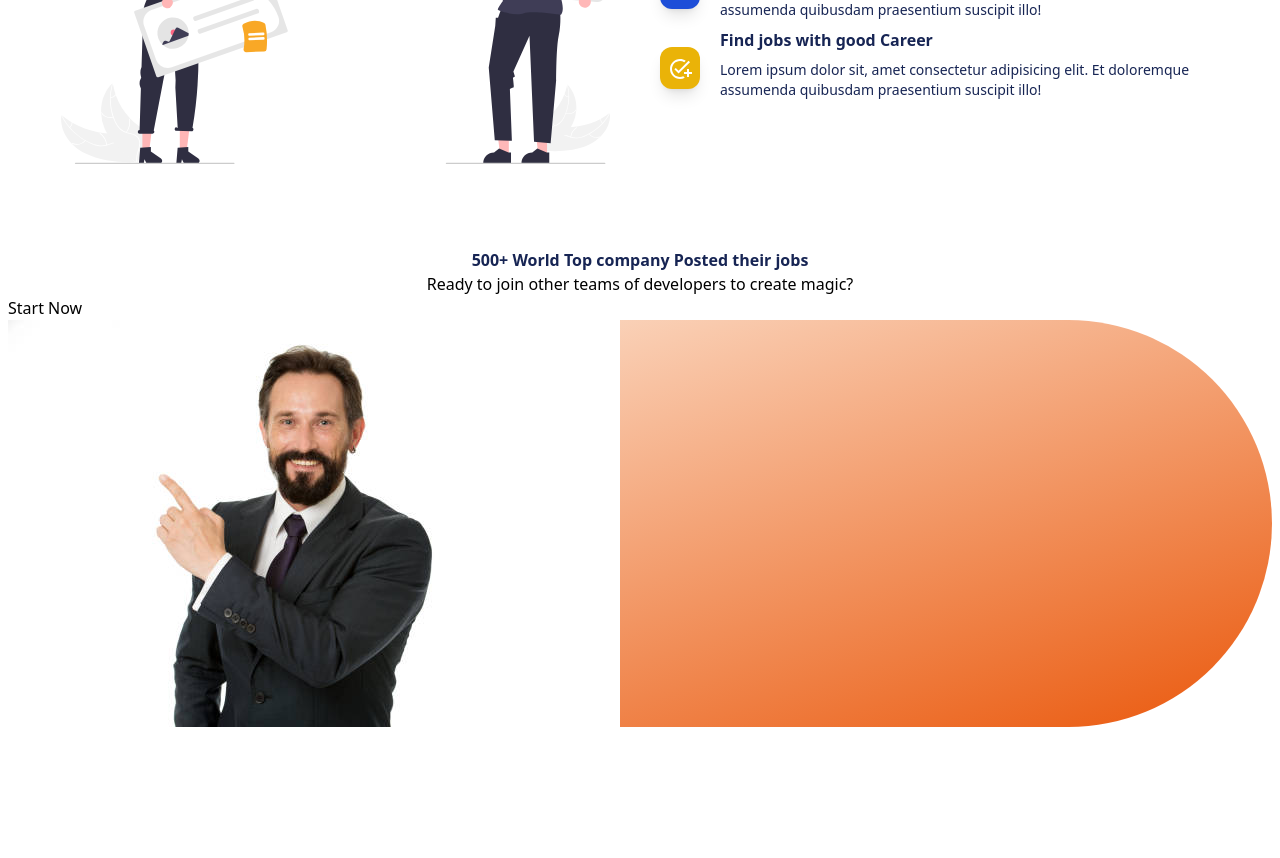
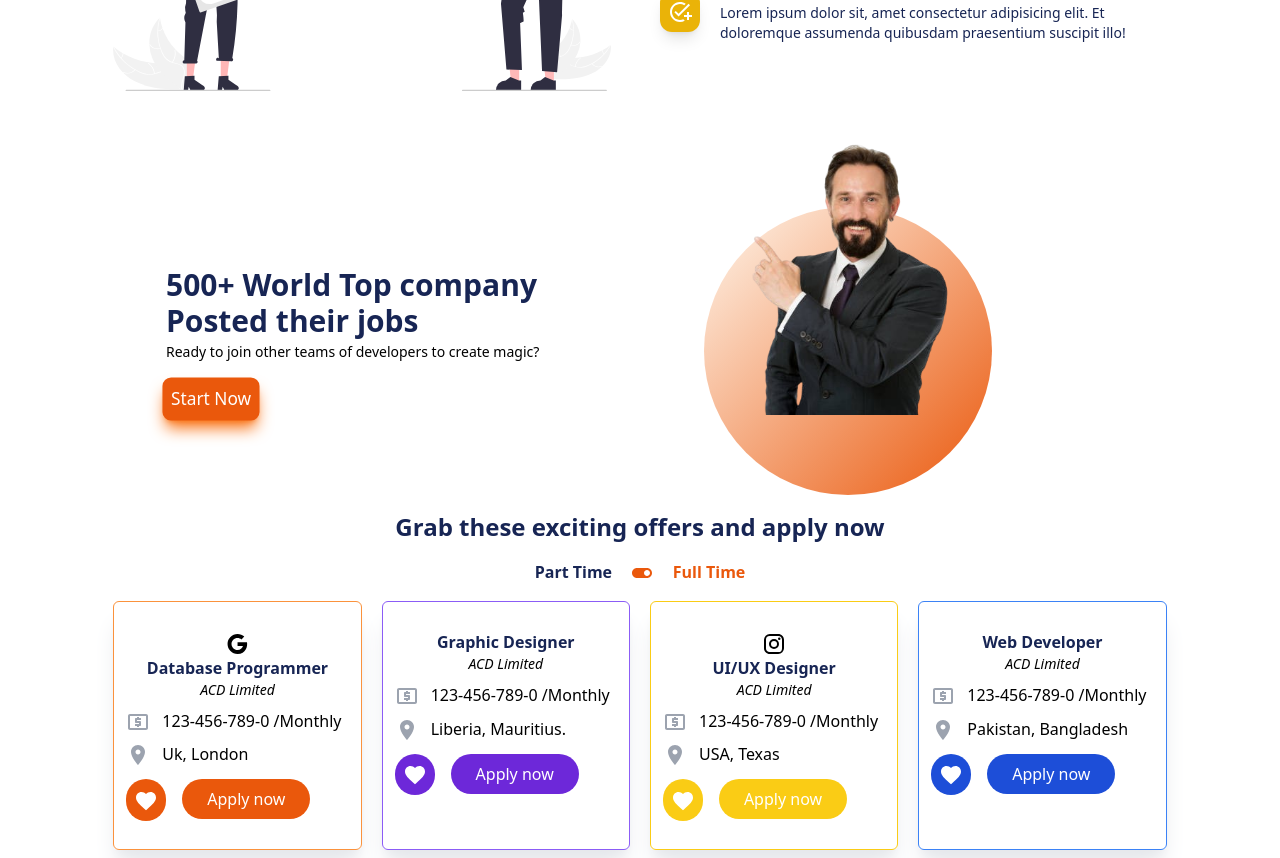
Before and after one commit to pejuameenat/jobify.io, a React (Vite) app: page / in a window 1280 px wide. Shown: the part 1440-2298 px from the top of the page. Before the commit the page ends 2175 px from the top, so only its background shows below. Built offline with nearby package versions, Linux system fonts and the light colour scheme.

Commit message:
contd. development

```diff
--- a/src/Companies.jsx
+++ b/src/Companies.jsx
@@ -1,22 +1,50 @@
-import manImage from '../src/assets/manpointing.jpg'
+import manImage from '../src/assets/manpointing.png'
+import { ToggleOff, ToggleOn } from '@mui/icons-material'
+import { useGLobalContext } from './context'
+import JobTemp from './JobTemp'
 const Companies = () => {
+  const { offers } = useGLobalContext()
   return (
     <section>
-      <div className="">
-        <article className="text-center">
-          <h3 className="titleHead ">
+      <div className="w-11/12 lg:w-9/12 mx-auto grid lg:grid-cols-2 gap-32 items-center">
+        <article className="text-center lg:text-left">
+          <h3 className="titleHead text-3xl ">
             500+ World Top company Posted their jobs
           </h3>
-          <span className="">
+          <span className="font-light text-sm py-2">
             Ready to join other teams of developers to create magic?
           </span>
-          <button type="button" className="block">
+          <button
+            type="button"
+            className="animation block mx-auto bg-orange-600 p-2 my-4 shadow-lg shadow-orange-500 text-white rounded-lg font-medium lg:mx-0"
+          >
             Start Now
           </button>
         </article>
-        <div className="relative bg-gradient-to-br from-orange-50 to-orange-300 to-orange-600 rounded-full">
-          <img src={manImage} className="" alt="man pointing up" />
+        <div className="w-72 h-72 relative mx-auto my-4 rounded-full bg-gradient-to-br from-orange-50 to-orange-600 lg:mx-0">
+          <img
+            src={manImage}
+            className="w-full h-full object-cover absolute bottom-20 inset-x-4"
+            alt="man pointing up"
+          />
         </div>
+      </div>
+      <h3 className="titleHead text-2xl text-center">
+        Grab these exciting offers and apply now
+      </h3>
+      <div className="w-1/6 mx-auto py-4 flex justify-between items-center">
+        <span className="titleHead text-center">Part Time</span>
+        <button type="button">
+          <ToggleOn sx={{ color: 'rgb(234 88 12)' }} />
+        </button>
+        <span className="text-center text-orange-600 font-semibold">
+          Full Time
+        </span>
+      </div>
+      <div className="containerWidth grid gap-5 sm:grid-cols-2 lg:grid-cols-4">
+        {offers.map((item) => (
+          <JobTemp key={item.id} {...item} />
+        ))}
       </div>
     </section>
   )
--- /dev/null
+++ b/src/JobTemp.jsx
@@ -0,0 +1,30 @@
+const JobTemp = ({cashIcon, title, likeIcon, icon, span, contact, locationIcon, location,  color, focus, borderColor }) => {
+  return (
+    <div
+      className={`border ${borderColor} rounded-md py-7 px-3 shadow-xl shadow-gray-200`}
+    >
+      <span className="block text-center">{icon}</span>
+      <h4 className="titleHead text-center">{title}</h4>
+      <em className="block text-center text-sm">{span}</em>
+      <div className="offerFlex py-2">
+        <span className="text-gray-400">{cashIcon}</span>
+        <p>{contact}</p>
+      </div>
+      <div className="offerFlex">
+        <span className="text-gray-400">{locationIcon}</span>
+        <p className="">{location}</p>
+      </div>
+      <button type="button" className={`likeButton rounded-full ${color} hover:${focus}`}>
+        {likeIcon}
+      </button>
+      <button
+        type="button"
+        className={`likeButton ml-4 rounded-3xl w-32 ${color} hover:${focus}`}
+      >
+        Apply now
+      </button>
+    </div>
+  )
+}
+
+export default JobTemp
--- /dev/null
+++ b/src/TestimonySection.jsx
@@ -0,0 +1,8 @@
+
+const TestimonySection = () => {
+  return (
+    <div>TestimonySection</div>
+  )
+}
+
+export default TestimonySection
--- a/src/components/Hero.jsx
+++ b/src/components/Hero.jsx
@@ -14,14 +14,17 @@ const Hero = () => {
           </p>
           <form className="shadow-lg shadow-slate-200 bg-white rounded-2xl px-3 py-1 w-full h-12 flex text-sm items-center justify-between">
             <div>
-              <input placeholder="job title or keyword" />
+              <input placeholder="job title or keyword" className="inputs" />
             </div>
             <div>
-              <span>New York, USA.</span>
+              <input
+                placeholder="New York, USA."
+                className="inputs"
+              />
             </div>
             <button
               type="button"
-              className="w-1/5 bg-orange-500 text-white rounded-2xl p-1 shadow-md shadow-orange-200"
+              className="w-1/5 bg-orange-500 text-white rounded-2xl p-1 shadow-md shadow-orange-400"
             >
               Search
             </button>
--- a/src/components/Steps.jsx
+++ b/src/components/Steps.jsx
@@ -14,7 +14,7 @@ const Steps = () => {
           are lorem ipsum dolor sit amet sit emet dolor valor..
         </p>
       </article>
-      <div className="grid gap-4 lg:grid-cols-4 lg:gap-0">
+      <div className="containerWidth grid gap-4 lg:grid-cols-4 lg:gap-0">
         {steps.map((step) => (
           <Step key={step.id} {...step} />
         ))}
--- a/src/context.jsx
+++ b/src/context.jsx
@@ -1,5 +1,5 @@
 import { createContext, useContext, useState } from 'react'
-import { navList, steps, help } from './data'
+import { navList, steps, help, offers} from './data'
 //create context
 const GLobalContext = createContext()
 
@@ -8,7 +8,7 @@ export const useGLobalContext = () => useContext(GLobalContext)
 const AppContext = ({ children }) => {
   const [nav, setNav] = useState(navList)
   return (
-    <GLobalContext.Provider value={{ nav, steps, help }}>{children}</GLobalContext.Provider>
+    <GLobalContext.Provider value={{ nav, steps, help, offers }}>{children}</GLobalContext.Provider>
   )
 }
 export default AppContext
--- a/src/data.jsx
+++ b/src/data.jsx
@@ -1,10 +1,11 @@
 import SearchIcon from '@mui/icons-material/Search'
 import CloudUploadIcon from '@mui/icons-material/CloudUpload'
 import PersonOutlineIcon from '@mui/icons-material/PersonOutline'
-import CheckCircleOutlinedIcon from '@mui/icons-material/CheckCircleOutlined';
+import CheckCircleOutlinedIcon from '@mui/icons-material/CheckCircleOutlined'
 import TextsmsOutlinedIcon from '@mui/icons-material/TextsmsOutlined'
 import AddTaskOutlinedIcon from '@mui/icons-material/AddTaskOutlined'
 import MovingOutlinedIcon from '@mui/icons-material/MovingOutlined'
+import { Instagram, Google, Favorite, LocationOn, LocalAtm} from '@mui/icons-material'
 export const navList = [
   { id: 1, list: 'Home' },
   { id: 2, list: 'About' },
@@ -19,6 +20,7 @@ export const steps = [
     img: <SearchIcon />,
     title: 'Search Job',
     info: 'First you have to search job here',
+    focus: 'bg-blue-400',
     color: 'text-blue-700',
     radiusColor: 'border-blue-700',
   },
@@ -27,6 +29,7 @@ export const steps = [
     img: <CloudUploadIcon />,
     title: 'Cv/Resume',
     info: 'First you have to cv/resume upload here.',
+    focus: 'bg-blue-400',
     color: 'text-rose-700',
     radiusColor: 'border-red-700',
   },
@@ -35,6 +38,7 @@ export const steps = [
     img: <PersonOutlineIcon />,
     title: 'Create Account',
     info: 'First you have to create account here',
+    focus: 'bg-blue-400',
     color: 'text-yellow-400',
     radiusColor: 'border-yellow-400',
   },
@@ -43,6 +47,7 @@ export const steps = [
     img: <CheckCircleOutlinedIcon />,
     title: 'Apply to them',
     info: 'First you have to apply to all jobs here',
+    focus: 'bg-blue-400',
     color: 'text-violet-700',
     radiusColor: 'border-violet-700',
   },
@@ -57,14 +62,14 @@ export const help = [
   },
   {
     id: 2,
-    img: <TextsmsOutlinedIcon/>,
+    img: <TextsmsOutlinedIcon />,
     title: 'Communicate With Others',
     info: 'Lorem ipsum dolor sit, amet consectetur adipisicing elit. Et doloremque assumenda quibusdam praesentium suscipit illo!',
     bgColor: 'bg-blue-700',
   },
   {
     id: 3,
-    img: <AddTaskOutlinedIcon/>,
+    img: <AddTaskOutlinedIcon />,
     title: 'Find jobs with good Career',
     info: 'Lorem ipsum dolor sit, amet consectetur adipisicing elit. Et doloremque assumenda quibusdam praesentium suscipit illo!',
     bgColor: 'bg-yellow-500',
@@ -74,47 +79,63 @@ export const help = [
 export const offers = [
   {
     id: 1,
-    icon: '',
-    title: '',
-    span: '',
-    cashIcon: '',
-    location: '',
-    likeIcon: '',
-    apply: 'Apply ow',
-    color: '',
+    icon: <Google />,
+    title: 'Database Programmer',
+    span: 'ACD Limited',
+    cashIcon: <LocalAtm />,
+    contact: '123-456-789-0 /Monthly',
+    locationIcon: <LocationOn />,
+    location: 'Uk, London',
+    likeIcon: <Favorite />,
+    // apply: 'Apply now',
+    focus: 'bg-orange-400',
+    color: 'bg-orange-600',
+    borderColor: 'border-orange-400',
   },
   {
     id: 2,
+    title: 'Graphic Designer',
     icon: '',
-    title: '',
-    span: '',
-    cashIcon: '',
-    location: '',
-    likeIcon: '',
-    apply: 'Apply ow',
-    color: '',
+    span: 'ACD Limited',
+    cashIcon: <LocalAtm />,
+    contact: '123-456-789-0 /Monthly',
+    locationIcon: <LocationOn />,
+    location: 'Liberia, Mauritius.',
+    likeIcon: <Favorite />,
+    // apply: 'Apply now',
+    focus: 'bg-violet-400',
+    color: 'bg-violet-700',
+    borderColor: 'border-violet-500',
   },
   {
     id: 3,
-    icon: '',
-    title: '',
-    span: '',
-    cashIcon: '',
-    location: '',
-    likeIcon: '',
-    apply: 'Apply ow',
-    color: '',
+    icon: <Instagram />,
+    title: 'UI/UX Designer',
+    span: 'ACD Limited',
+    cashIcon: <LocalAtm />,
+    contact: '123-456-789-0 /Monthly',
+    locationIcon: <LocationOn />,
+    location: 'USA, Texas',
+    likeIcon: <Favorite />,
+    // apply: 'Apply now',
+    focus: 'bg-yellow-400',
+    color: 'bg-yellow-400',
+    borderColor: 'border-yellow-400',
   },
   {
     id: 4,
     icon: '',
-    title: '',
-    span: '',
-    cashIcon: '',
-    location: '',
-    likeIcon: '',
-    apply: 'Apply ow',
-    color: '',
+    title: 'Web Developer',
+    span: 'ACD Limited',
+    cashIcon: <LocalAtm />,
+    contact: '123-456-789-0 /Monthly',
+    locationIcon: <LocationOn />,
+    location: 'Pakistan, Bangladesh',
+    likeIcon: <Favorite />,
+    // apply: 'Apply now',
+    focus: 'bg-blue-400',
+    color: 'bg-blue-700',
+    borderColor: 'border-blue-500',
   },
 ]
 
--- a/src/index.css
+++ b/src/index.css
@@ -2,23 +2,51 @@
 @tailwind components;
 @tailwind utilities;
 
-@layer components{
-.titleHead{
-    @apply text-blue-950 font-bold
+@layer components {
+    .titleHead {
+        @apply text-blue-950 font-bold
+    }
+
+    .containerWidth {
+        @apply max-w-7xl w-10/12 mx-auto
+    }
+
+    .inputs {
+        @apply p-1 outline-0 rounded-sm focus:outline-1 focus:outline focus:outline-slate-300
+    }
+   .offerFlex{
+    @apply flex  items-center gap-3
+   }
+   .likeButton{
+    @apply text-white p-2 mt-3
+   }
 }
-.containerWidth{
-    @apply max-w-7xl w-11/12 mx-auto
-}
-}
-*{
+
+* {
     margin: 0;
     padding: 0;
     box-sizing: border-box;
     list-style: none;
 }
-body{
+
+body {
     padding: .5rem;
 }
- .spect{
+
+.animation {
+    animation: animate 1500ms linear infinite;
+}
+
+@keyframes animate {
+    0% {
+        transform: scale(0.9);
+    }
+
+    100% {
+        transform: scale(1.1);
+    }
+}
+
+.spect {
     border: 2px solid red;
- }
+}
```
Also changed, not shown: src/assets/manpointing.jpg (deleted), src/assets/manpointing.png (added).
